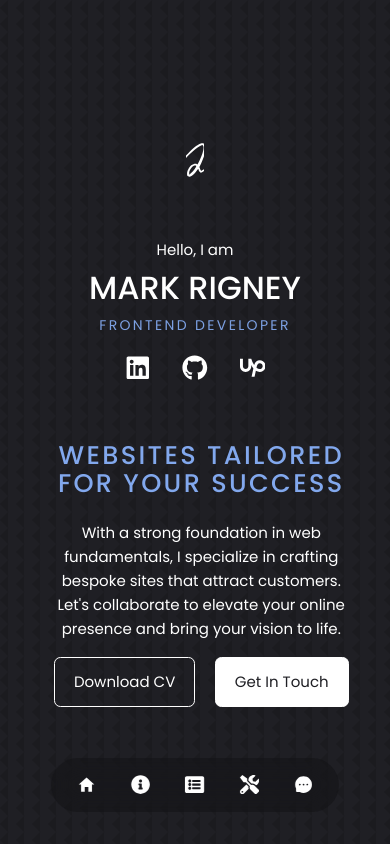
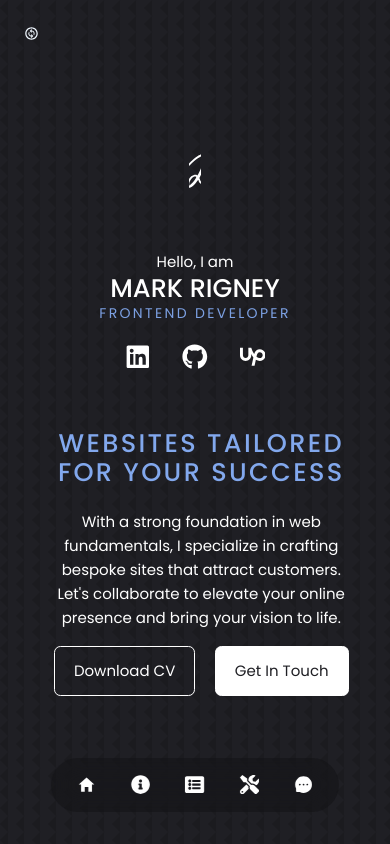
Before and after one commit to KramYengir/portfolio_page, a React (Vite) app: page / in a window 390 px wide. Shown: the top 844 px of the page. Built offline with nearby package versions, Linux system fonts and the light colour scheme.

Commit message:
testing logo vs avatar

```diff
--- a/src/components/Header/header.css
+++ b/src/components/Header/header.css
@@ -2,6 +2,17 @@ header {
   display: flex;
   justify-content: center;
   min-height: 90vh;
+}
+
+header .change-logo {
+  position: absolute;
+  top: 1rem;
+  left: 1rem;
+  color: aliceblue;
+  background: none;
+  border: 0;
+  aspect-ratio: 1;
+  padding: 0.5em;
 }
 
 .header__container {
@@ -15,8 +26,16 @@ header {
 }
 
 header .logo {
+  display: block;
   max-width: 30%;
   margin-bottom: 1rem;
+}
+
+header .avatar {
+  max-width: 10rem;
+  border: 0.2rem solid hsl(var(--clr-white));
+  border-radius: 10%;
+  margin-right: auto;
 }
 
 .header__info {
@@ -72,6 +91,11 @@ header .statement h2 {
     margin-inline: auto;
   }
 
+  header img {
+    max-width: 8rem;
+    margin-inline: auto;
+  }
+
   .header__socials {
     justify-content: center;
   }
--- a/src/components/Header/header.jsx
+++ b/src/components/Header/header.jsx
@@ -1,17 +1,26 @@
 import CTA from "./CTA";
 import HeaderSocials from "./headerSocials";
+import { MdOutlineChangeCircle } from "react-icons/md";
 import "./header.css";
 import logo from "../../assets/rigneymade-logo-white.svg";
+import me from "../../assets/porto-photo-square.jpg";
+import { useState } from "react";
 
 const Header = () => {
+  const [isLogo, setIsLogo] = useState(true);
+
   return (
     <header>
+      <button onClick={() => setIsLogo(!isLogo)} className="change-logo">
+        <MdOutlineChangeCircle />
+      </button>
       <div className="container header__container">
         <div className="header__info">
-          <img className="logo" src={logo} alt="" />
+          {isLogo && <img className="logo" src={logo} alt="" />}
+          {!isLogo && <img className="avatar" src={me} alt="Website Author" />}
           <div className="title">
             <p className="fs-400 text-white">Hello, I am </p>
-            <h1 className="uppercase fs-750 ff-sans text-white">Mark Rigney</h1>
+            <h1 className="uppercase fs-700 ff-sans text-white">Mark Rigney</h1>
             <p
               className="uppercase fs-200 text-accent letter-spacing-3"
               style={{ "--alpha": "0.95" }}
```
Also changed, not shown: src/assets/porto-photo-square.jpg (added).
